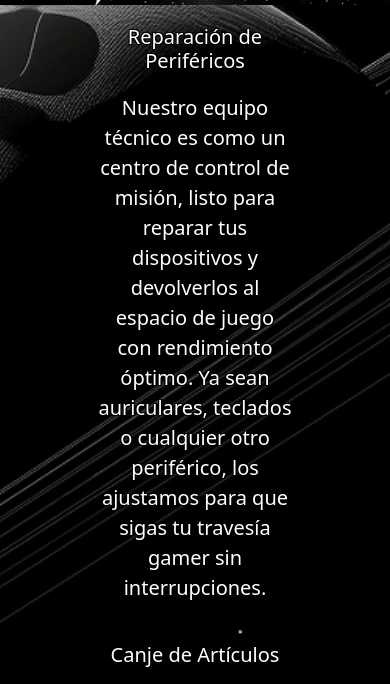
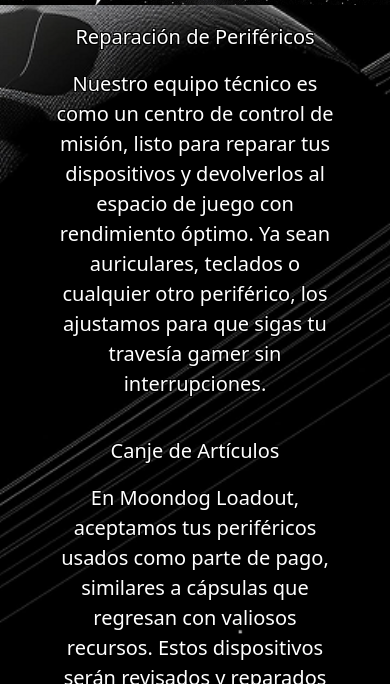
Before and after one commit to LucaGhiglione/Moondog_Loadout, a plain HTML site: page pages/servicio.html in a window 390 px wide. Shown: the part 81-765 px from the top of the page. Drawn offline with nearby package versions, Linux system fonts and the light colour scheme; files whose address does not match are found by name.

Commit message:
primer commit

```diff
--- a/css/style.css
+++ b/css/style.css
@@ -337,6 +337,7 @@
 }
 
 
+
 @media (max-width: 991px) {
     .paginas {
         grid-template-columns: 1fr;
@@ -344,6 +345,10 @@
 
     .introduccion p {
         width: 90%;
+}
+
+.info_servicios section {
+    width: 85%;
 }
 
     h2{
```
